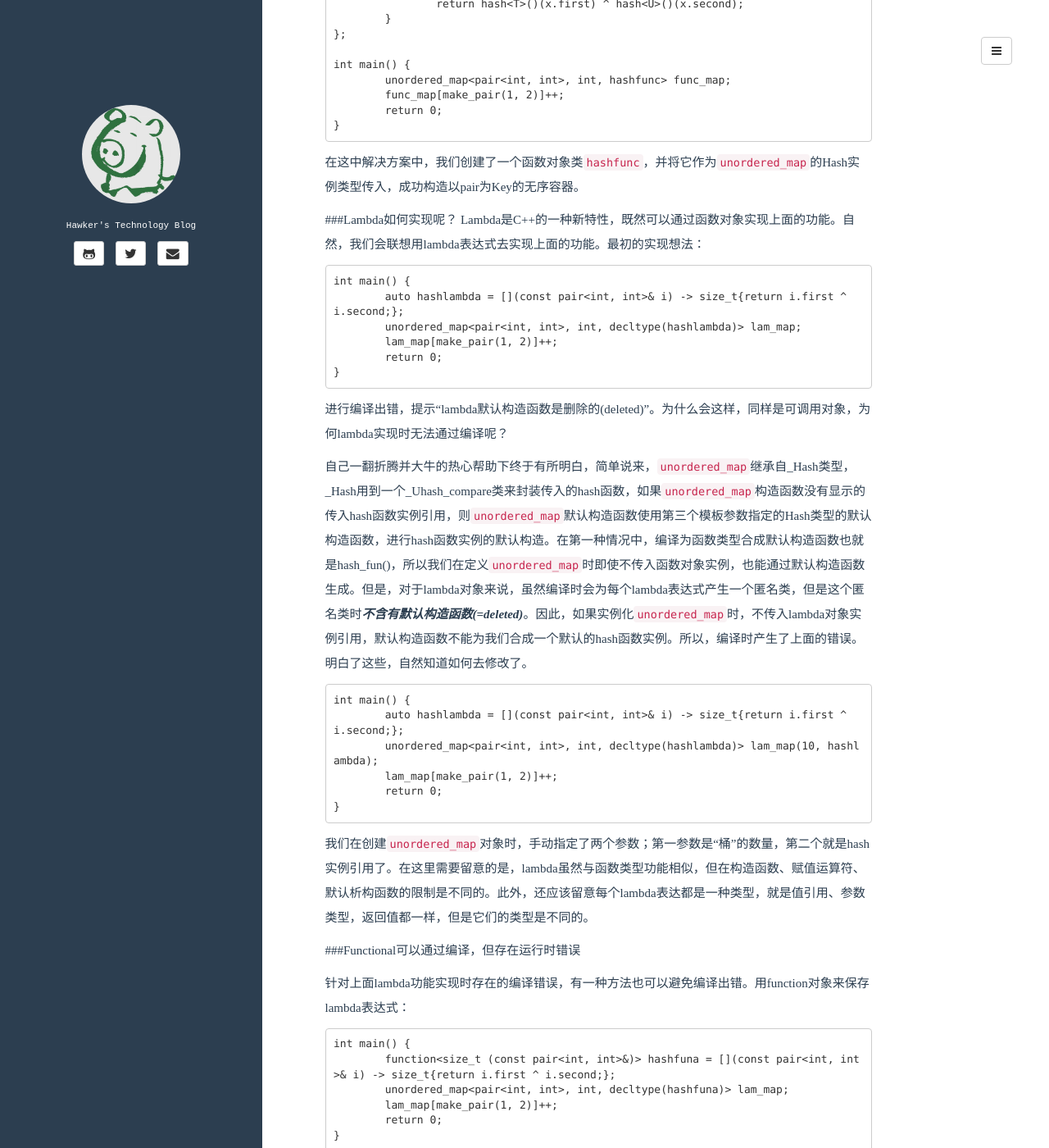
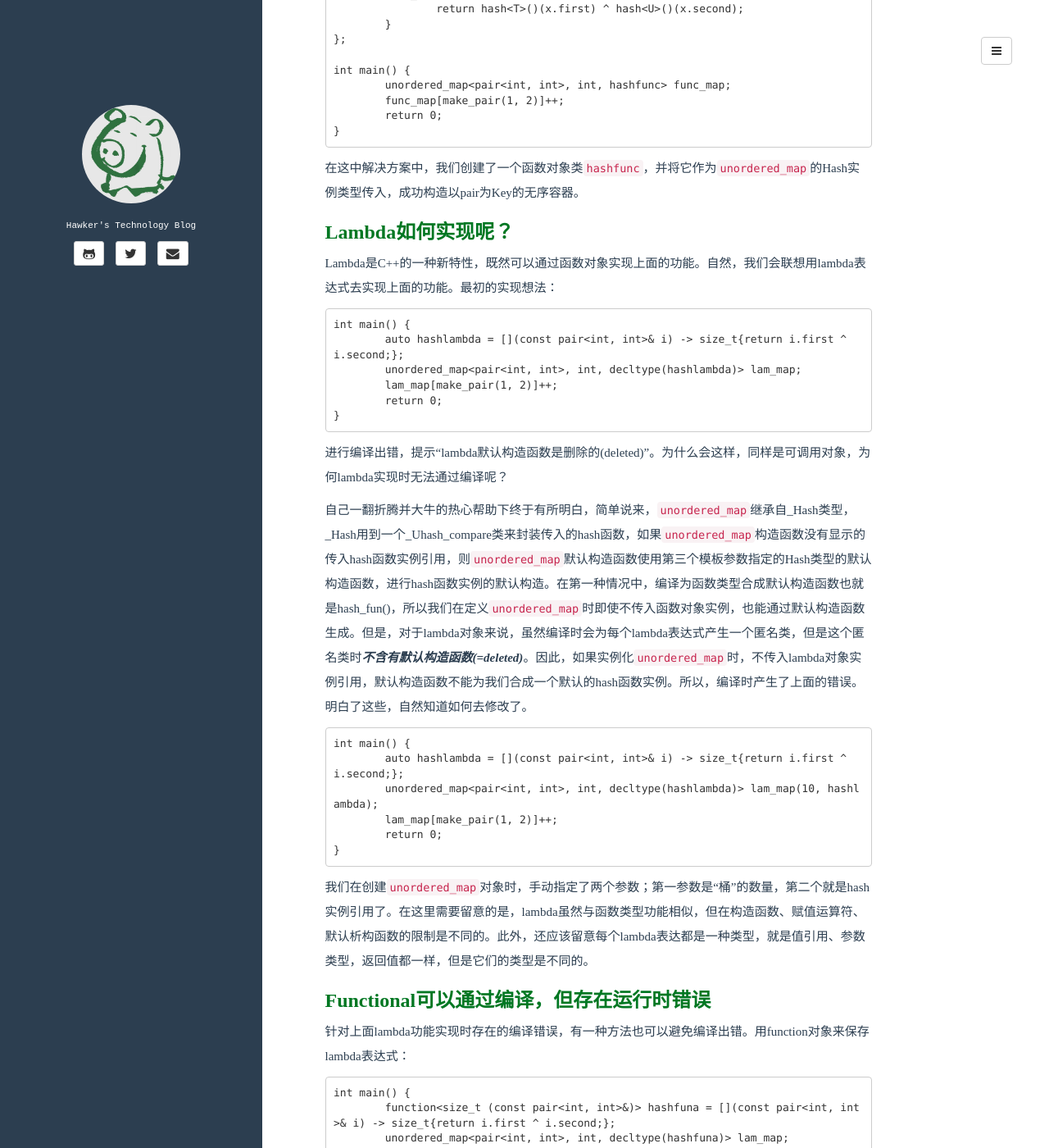
Before and after one commit to hawkxiang/hawkxiang.github.io, a Jekyll site: the page built from _posts/2016.04-05/2016-04-05-unordered_map-pair-lambda.md, in a window 1280 px wide and 1400 px high, scrolled down 438 px. Shown: the whole window at 82% size. Built offline with Jekyll 4.4.1, drawn with Linux system fonts in a browser that asks for light colours; comment, search, counter and statistics services are not loaded; part of the change alters nothing that is shown; some of the changed text lies outside the part shown.

```diff
--- a/_posts/2016.04-05/2016-04-05-unordered_map-pair-lambda.md
+++ b/_posts/2016.04-05/2016-04-05-unordered_map-pair-lambda.md
@@ -12,7 +12,7 @@ tags:
 ---
 C++ STL中的unordered_map底层是通过Hash实现的，当使用pair作为键值(Key)时，需要手动传入Hash实例类型。
 
-###函数对象的实现方式
+### 函数对象的实现方式
 
 参考网上的解决方案，通过一个函数对象向unordered_map传递Hash实例类型。具体实现如下面的代码：
 
@@ -33,7 +33,7 @@ C++ STL中的unordered_map底层是通过Hash实现的，当使用pair作为键
 
 在这中解决方案中，我们创建了一个函数对象类`hashfunc`，并将它作为`unordered_map`的Hash实例类型传入，成功构造以pair为Key的无序容器。
 
-###Lambda如何实现呢？
+### Lambda如何实现呢？
 Lambda是C++的一种新特性，既然可以通过函数对象实现上面的功能。自然，我们会联想用lambda表达式去实现上面的功能。最初的实现想法：
 
 	int main() {
@@ -56,7 +56,7 @@ Lambda是C++的一种新特性，既然可以通过函数对象实现上面的
 
 我们在创建`unordered_map`对象时，手动指定了两个参数；第一参数是“桶”的数量，第二个就是hash实例引用了。在这里需要留意的是，lambda虽然与函数类型功能相似，但在构造函数、赋值运算符、默认析构函数的限制是不同的。此外，还应该留意每个lambda表达都是一种类型，就是值引用、参数类型，返回值都一样，但是它们的类型是不同的。
 
-###Functional可以通过编译，但存在运行时错误
+### Functional可以通过编译，但存在运行时错误
 
 针对上面lambda功能实现时存在的编译错误，有一种方法也可以避免编译出错。用function对象来保存lambda表达式：
 
@@ -73,9 +73,10 @@ Lambda是C++的一种新特性，既然可以通过函数对象实现上面的
 
 你可能会奇怪为何`function<size_t (const pair<int, int>&)>`只构造了空的function对象呢，其实这也很显然，functional只是为了通用的存储“可调用对象”，所以它只能默认构造为空function。
 
-
 	function<size_t (const pair<int, int>&)> a = [](const pair<int, int>& i) -> size_t{return i.first ^ i.second;};
 
 	function<size_t (const pair<int, int>&)> b = [](const pair<int, int>& i) -> size_t{return 5;};
 
 	function<size_t (const pair<int, int>&)> c = 合法的函数指针;
+
+几种可调用对象的不同之处希望对大家有所帮助，Lambda类型的解释也希望对大家有所启发！
```
